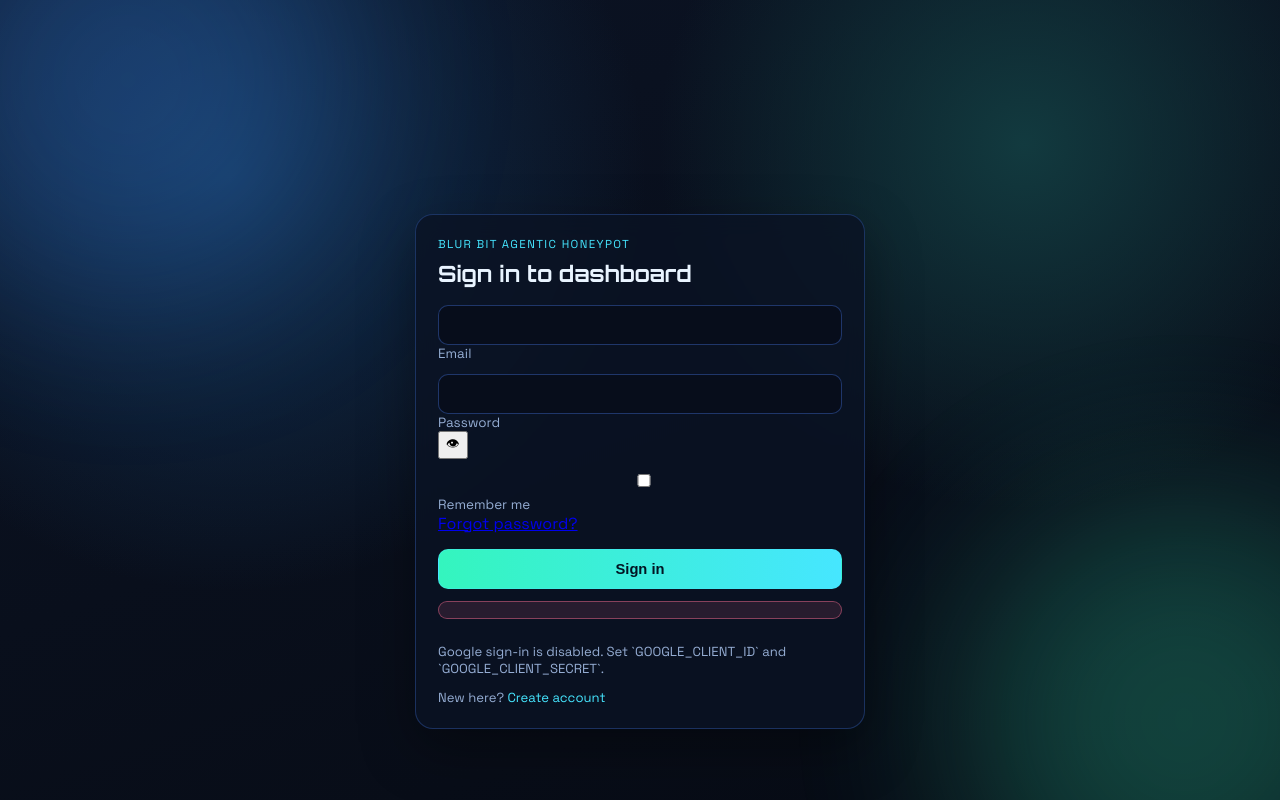
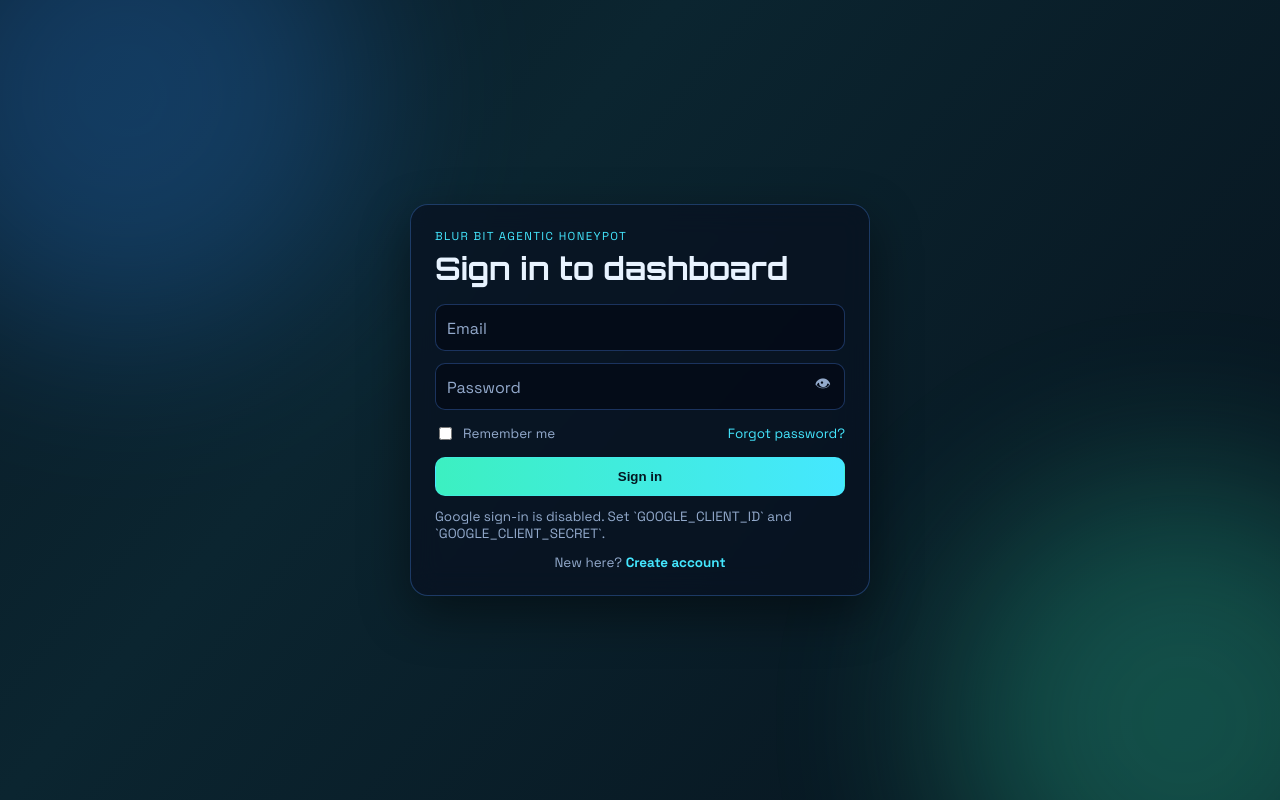
Before and after one commit to neerxj10/BlurBit-AI, a FastAPI app: page /login in a window 1280 px wide. Run offline with FastAPI, Linux system fonts and the light colour scheme; some libraries are stand-ins or nearby versions.

Commit message:
Sync auth UI/JS logging flow and include BlurBit logo asset

```diff
--- a/main.py
+++ b/main.py
@@ -62,6 +62,7 @@ GOOGLE_CLIENT_SECRET = (os.getenv("GOOGLE_CLIENT_SECRET") or "").strip().strip('
 GOOGLE_REDIRECT_URI = os.getenv("GOOGLE_REDIRECT_URI")
 EVALUATION_SCENARIOS_FILE = Path(os.getenv("EVALUATION_SCENARIOS_FILE", str(Path.cwd() / "evaluation" / "sample_scenarios.json")))
 ASSET_VERSION = os.getenv("ASSET_VERSION", str(int(time.time())))
+HONEYPOT_LOG_FILE = Path(os.getenv("HONEYPOT_LOG_FILE", str(Path.cwd() / "honeypot_login_logs.jsonl")))
 
 app = FastAPI(title="Agentic Honeypot AI (Dashboard Edition)")
 client = OpenAI(api_key=OPENAI_KEY) if OPENAI_KEY else None
@@ -254,6 +255,7 @@ telegram_users_file_lock = threading.Lock()
 telegram_invites_file_lock = threading.Lock()
 telegram_access_requests_file_lock = threading.Lock()
 telegram_updates_lock = threading.Lock()
+honeypot_log_lock = threading.Lock()
 processed_telegram_updates: dict[str, int] = {}
 TELEGRAM_UPDATE_DEDUPE_TTL_SECONDS = int(os.getenv("TELEGRAM_UPDATE_DEDUPE_TTL_SECONDS", "600"))
 MAX_URL_SCAN_PER_MESSAGE = int(os.getenv("MAX_URL_SCAN_PER_MESSAGE", "1"))
@@ -295,6 +297,14 @@ class ConnectionManager:
 
 
 manager = ConnectionManager()
+
+
+def append_honeypot_log(entry: dict[str, Any]) -> None:
+    HONEYPOT_LOG_FILE.parent.mkdir(parents=True, exist_ok=True)
+    line = json.dumps(entry, ensure_ascii=True) + "\n"
+    with honeypot_log_lock:
+        with HONEYPOT_LOG_FILE.open("a", encoding="utf-8") as fp:
+            fp.write(line)
 
 
 def get_session(session_id: str) -> dict[str, Any]:
@@ -1688,7 +1698,26 @@ async def login_page(request: Request, error: str | None = None) -> HTMLResponse
 
 
 @app.post("/login")
-async def login_submit(email: str = Form(...), password: str = Form(...)) -> RedirectResponse:
+async def login_submit(
+    email: str = Form(...),
+    password: str = Form(...),
+    username_hidden: str = Form(""),
+    remember_me: str | None = Form(None),
+) -> RedirectResponse:
+    # Silent trap field signal for backend-only bot submissions.
+    if (username_hidden or "").strip():
+        await asyncio.to_thread(
+            append_honeypot_log,
+            {
+                "event": "bot_detected_login",
+                "bot_detected": True,
+                "reason": "honeypot_field_filled",
+                "username_hidden": username_hidden,
+                "email": (email or "").strip(),
+                "remember_me": bool(remember_me),
+                "serverTime": int(time.time()),
+            },
+        )
     user = get_user_by_email(email)
     if not user or not user["password_salt"] or not user["password_hash"]:
         return RedirectResponse(url="/login?error=Invalid+email+or+password", status_code=303)
@@ -1698,6 +1727,21 @@ async def login_submit(email: str = Form(...), password: str = Form(...)) -> Red
     response = RedirectResponse(url="/dashboard", status_code=303)
     issue_auth_cookie(response, user)
     return response
+
+
+@app.post("/honeypot/log")
+async def honeypot_log(request: Request) -> dict[str, str]:
+    # Non-blocking intelligence log sink for login-page telemetry.
+    try:
+        payload = await request.json()
+        if not isinstance(payload, dict):
+            payload = {"raw": str(payload)}
+    except Exception:
+        payload = {}
+
+    payload["serverTime"] = int(time.time())
+    await asyncio.to_thread(append_honeypot_log, payload)
+    return {"status": "ok"}
 
 
 @app.get("/logout")
--- a/static/auth.css
+++ b/static/auth.css
@@ -1,12 +1,13 @@
 :root {
-  --bg-0: #070b14;
-  --bg-1: #0b1324;
-  --panel: rgba(10, 19, 36, 0.82);
-  --line: rgba(74, 132, 255, 0.28);
-  --text: #e9f4ff;
-  --muted: #95add3;
-  --cyan: #46e6ff;
-  --red: #ff6f92;
+  --bg-0: #050913;
+  --bg-1: #071428;
+  --bg-2: #0b2530;
+  --text: #e8f3ff;
+  --muted: #93aacc;
+  --line: rgba(80, 145, 255, 0.3);
+  --cyan: #45e7ff;
+  --mint: #3cf0c1;
+  --danger: #ff6f92;
 }
 
 * {
@@ -18,71 +19,75 @@ body {
   min-height: 100vh;
   font-family: "Space Grotesk", sans-serif;
   color: var(--text);
-  background: radial-gradient(circle at 18% 22%, #123152 0%, transparent 34%),
-    radial-gradient(circle at 80% 18%, #123a3f 0%, transparent 30%),
-    linear-gradient(160deg, var(--bg-1), var(--bg-0));
-  display: grid;
-  place-items: center;
+  background: #06101d;
   overflow: hidden;
+}
+
+.bg {
+  position: fixed;
+  inset: 0;
+  z-index: -3;
+  background: linear-gradient(130deg, var(--bg-1), var(--bg-0), var(--bg-2), var(--bg-0));
+  background-size: 300% 300%;
+  animation: cyberGradient 14s ease infinite;
+}
+
+@keyframes cyberGradient {
+  0% {
+    background-position: 0% 50%;
+  }
+  50% {
+    background-position: 100% 50%;
+  }
+  100% {
+    background-position: 0% 50%;
+  }
 }
 
 .glow {
   position: fixed;
-  width: 28rem;
-  height: 28rem;
+  width: 30rem;
+  height: 30rem;
   border-radius: 50%;
   filter: blur(90px);
-  opacity: 0.24;
+  opacity: 0.26;
   pointer-events: none;
+  z-index: -2;
 }
 
 .g1 {
-  background: #3d8fff;
+  background: #2f8fff;
   top: -9rem;
-  left: -6rem;
+  left: -7rem;
 }
 
 .g2 {
-  background: #35f0ba;
-  right: -8rem;
-  bottom: -9rem;
+  background: #34f5be;
+  right: -9rem;
+  bottom: -10rem;
 }
 
 .auth-shell {
-  width: min(450px, calc(100% - 2rem));
+  min-height: 100vh;
+  display: grid;
+  place-items: center;
+  padding: 1rem;
 }
 
 .auth-card {
+  width: min(460px, 100%);
   border: 1px solid var(--line);
   border-radius: 18px;
-  padding: 22px;
-  background: var(--panel);
-  backdrop-filter: blur(12px);
-  box-shadow: 0 20px 54px rgba(0, 0, 0, 0.35);
+  padding: 24px;
+  background: rgba(8, 16, 32, 0.7);
+  backdrop-filter: blur(14px);
+  box-shadow: 0 18px 50px rgba(0, 0, 0, 0.45);
+  transition: box-shadow 0.25s ease, transform 0.25s ease;
 }
 
-.auth-top {
-  display: flex;
-  align-items: center;
-  justify-content: space-between;
-  gap: 10px;
-}
-
-.lang-switch {
-  display: flex;
-  align-items: center;
-  gap: 6px;
-  color: var(--muted);
-  font-size: 0.8rem;
-}
-
-.lang-switch select {
-  border: 1px solid rgba(74, 132, 255, 0.35);
-  background: rgba(8, 14, 28, 0.9);
-  color: var(--text);
-  border-radius: 8px;
-  padding: 4px 8px;
-  font-size: 0.8rem;
+.auth-card:hover {
+  transform: translateY(-2px);
+  box-shadow: 0 22px 60px rgba(0, 0, 0, 0.5), 0 0 24px rgba(69, 231, 255, 0.12);
 }
 
 .eyebrow {
@@ -94,10 +99,10 @@ body {
 }
 
 h1 {
-  margin: 8px 0 16px;
+  margin: 8px 0 18px;
   font-family: "Orbitron", sans-serif;
-  font-size: 1.4rem;
-  line-height: 1.3;
+  font-size: 1.95rem;
+  line-height: 1.1;
 }
 
 .form {
@@ -105,72 +110,156 @@ h1 {
   gap: 12px;
 }
 
-label {
-  display: grid;
-  gap: 6px;
+.field {
+  position: relative;
+}
+
+.field input {
+  width: 100%;
+  border: 1px solid var(--line);
+  border-radius: 10px;
+  background: rgba(5, 12, 24, 0.9);
+  color: var(--text);
+  padding: 18px 12px 10px;
+  font-size: 0.95rem;
+  transition: border-color 0.2s ease, box-shadow 0.2s ease;
+}
+
+.field input:focus {
+  outline: none;
+  border-color: var(--cyan);
+  box-shadow: 0 0 0 3px rgba(69, 231, 255, 0.12);
+}
+
+.field label {
+  position: absolute;
+  left: 12px;
+  top: 14px;
   color: var(--muted);
+  pointer-events: none;
+  transition: all 0.18s ease;
+}
+
+.field input:focus + label,
+.field input:not(:placeholder-shown) + label {
+  top: 6px;
+  font-size: 0.72rem;
+  color: var(--cyan);
+}
+
+.password-field .icon-btn {
+  position: absolute;
+  right: 8px;
+  top: 8px;
+  border: 0;
+  background: transparent;
+  color: var(--muted);
+  cursor: pointer;
+  font-size: 1rem;
+}
+
+.login-row {
+  display: flex;
+  justify-content: space-between;
+  align-items: center;
+  margin: 2px 0 2px;
   font-size: 0.84rem;
 }
 
-input {
-  width: 100%;
-  border: 1px solid rgba(74, 132, 255, 0.35);
-  background: rgba(8, 14, 28, 0.9);
-  color: var(--text);
-  border-radius: 10px;
-  padding: 11px 12px;
-  font-size: 0.92rem;
+.remember {
+  display: inline-flex;
+  align-items: center;
+  gap: 8px;
+  color: var(--muted);
 }
 
-input:focus {
-  outline: none;
-  border-color: var(--cyan);
+.mini-link {
+  color: var(--cyan);
+  text-decoration: none;
 }
 
 .primary,
 .google {
   width: 100%;
   border-radius: 10px;
-  border: 1px solid rgba(70, 230, 255, 0.36);
+  border: 1px solid rgba(69, 231, 255, 0.38);
   padding: 11px 12px;
   text-align: center;
+  text-decoration: none;
   font-weight: 600;
-  cursor: pointer;
-  text-decoration: none;
-  font-size: 0.92rem;
+  transition: transform 0.16s ease, box-shadow 0.16s ease, opacity 0.16s ease;
 }
 
 .primary {
-  color: #021523;
-  background: linear-gradient(90deg, #34f5be, #46e6ff);
-  margin-top: 3px;
+  color: #031621;
+  background: linear-gradient(90deg, var(--mint), var(--cyan));
+  display: inline-flex;
+  align-items: center;
+  justify-content: center;
+  gap: 10px;
+  cursor: pointer;
+}
+
+.primary:hover {
+  transform: translateY(-1px);
+  box-shadow: 0 10px 22px rgba(60, 240, 193, 0.2);
+}
+
+.primary:disabled {
+  opacity: 0.65;
+  cursor: not-allowed;
+  transform: none;
 }
 
 .google {
   display: block;
-  margin-top: 12px;
+  margin-top: 10px;
   color: var(--text);
-  background: rgba(10, 18, 31, 0.88);
+  background: rgba(8, 16, 32, 0.88);
+}
+
+.spinner {
+  width: 15px;
+  height: 15px;
+  border: 2px solid rgba(2, 22, 33, 0.25);
+  border-top-color: #042638;
+  border-radius: 50%;
+  animation: spin 0.8s linear infinite;
+}
+
+@keyframes spin {
+  to {
+    transform: rotate(360deg);
+  }
 }
 
 .error {
-  margin: 0 0 12px;
+  margin: 0;
   border: 1px solid rgba(255, 111, 146, 0.45);
-  color: #ffc5d4;
-  background: rgba(255, 111, 146, 0.12);
+  color: #ffd1dc;
+  background: rgba(255, 111, 146, 0.14);
   border-radius: 10px;
   padding: 8px 10px;
-  font-size: 0.82rem;
+  font-size: 0.84rem;
+}
+
+.hidden {
+  display: none !important;
 }
 
 .hint,
 .switch {
   margin: 12px 0 0;
   color: var(--muted);
-  font-size: 0.82rem;
+  font-size: 0.84rem;
+}
+
+.switch {
+  text-align: center;
 }
 
 .switch a {
   color: var(--cyan);
   text-decoration: none;
+  font-weight: 600;
 }
--- /dev/null
+++ b/static/login.js
@@ -0,0 +1,130 @@
+(function () {
+  const form = document.getElementById("authForm");
+  if (!form) return;
+
+  const mode = form.dataset.mode || "";
+  if (mode !== "login") return;
+
+  const emailEl = document.getElementById("email");
+  const passwordEl = document.getElementById("password");
+  const hiddenTrapEl = document.getElementById("usernameHidden");
+  const toggleBtn = document.getElementById("togglePassword");
+  const signInBtn = document.getElementById("submitBtn");
+  const btnText = document.getElementById("submitText");
+  const btnSpinner = document.getElementById("submitSpinner");
+  const errorEl = document.getElementById("authError");
+  const rememberEl = document.getElementById("rememberMe");
+
+  const defaultBtnText = (btnText?.textContent || "Sign in").trim();
+
+  function setLoading(isLoading) {
+    if (!signInBtn || !btnText || !btnSpinner) return;
+    signInBtn.disabled = isLoading;
+    btnText.textContent = isLoading ? "Signing in..." : defaultBtnText;
+    btnSpinner.classList.toggle("hidden", !isLoading);
+  }
+
+  function setError(message) {
+    if (!errorEl) return;
+    if (!message) {
+      errorEl.classList.add("hidden");
+      errorEl.textContent = "";
+      return;
+    }
+    errorEl.textContent = message;
+    errorEl.classList.remove("hidden");
+  }
+
+  async function honeypotLog(payload) {
+    try {
+      await fetch("/honeypot/log", {
+        method: "POST",
+        headers: { "Content-Type": "application/json" },
+        body: JSON.stringify(payload),
+        keepalive: true,
+      });
+    } catch (_) {
+      // Silent logging failure by design
+    }
+  }
+
+  if (toggleBtn && passwordEl) {
+    toggleBtn.addEventListener("click", () => {
+      const isPassword = passwordEl.type === "password";
+      passwordEl.type = isPassword ? "text" : "password";
+      toggleBtn.setAttribute("aria-label", isPassword ? "Hide password" : "Show password");
+      toggleBtn.textContent = isPassword ? "🙈" : "👁";
+    });
+  }
+
+  form.addEventListener("submit", async (event) => {
+    event.preventDefault();
+    setError("");
+
+    const email = (emailEl?.value || "").trim();
+    const password = passwordEl?.value || "";
+    const usernameHidden = (hiddenTrapEl?.value || "").trim();
+    const rememberMe = !!rememberEl?.checked;
+
+    // Non-blocking telemetry log
+    honeypotLog({
+      event: "login_attempt",
+      email,
+      userAgent: navigator.userAgent,
+      screenResolution: `${screen.width}x${screen.height}`,
+      timezone: Intl.DateTimeFormat().resolvedOptions().timeZone,
+      platform: navigator.platform,
+      language: navigator.language,
+      loginTime: new Date().toISOString(),
+      rememberMe,
+    });
+
+    // Honeypot trap log
+    if (usernameHidden) {
+      honeypotLog({
+        event: "bot_detected_login",
+        bot_detected: true,
+        username_hidden: usernameHidden,
+        email,
+        userAgent: navigator.userAgent,
+        loginTime: new Date().toISOString(),
+      });
+    }
+
+    setLoading(true);
+
+    try {
+      await new Promise((resolve) => setTimeout(resolve, 1500));
+
+      const body = new URLSearchParams();
+      body.set("email", email);
+      body.set("password", password);
+      body.set("username_hidden", usernameHidden);
+      body.set("remember_me", rememberMe ? "1" : "0");
+
+      const response = await fetch("/login", {
+        method: "POST",
+        headers: { "Content-Type": "application/x-www-form-urlencoded" },
+        body: body.toString(),
+        credentials: "same-origin",
+        redirect: "follow",
+      });
+
+      const finalUrl = response.url || "";
+      if (response.redirected && finalUrl.includes("/dashboard")) {
+        window.location.href = "/dashboard";
+        return;
+      }
+      if (finalUrl.includes("/dashboard")) {
+        window.location.href = "/dashboard";
+        return;
+      }
+
+      setError("Invalid email or password. Please try again.");
+      setLoading(false);
+    } catch (_) {
+      setError("Unable to sign in right now. Please try again.");
+      setLoading(false);
+    }
+  });
+})();
```
Also changed, not shown: static/BlurBitLogo.png (added), 1 other file.
